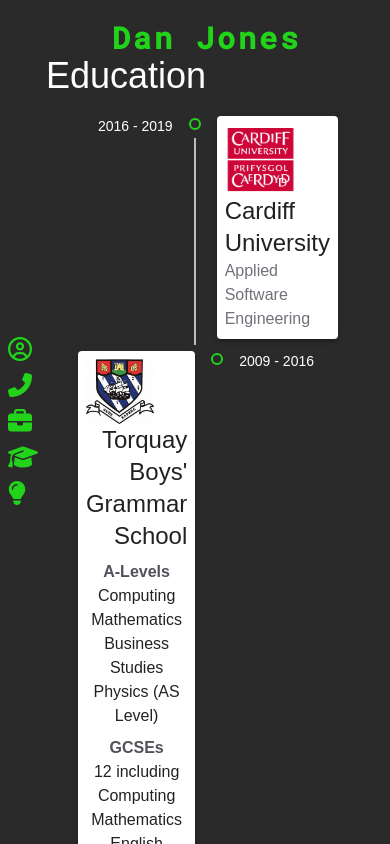
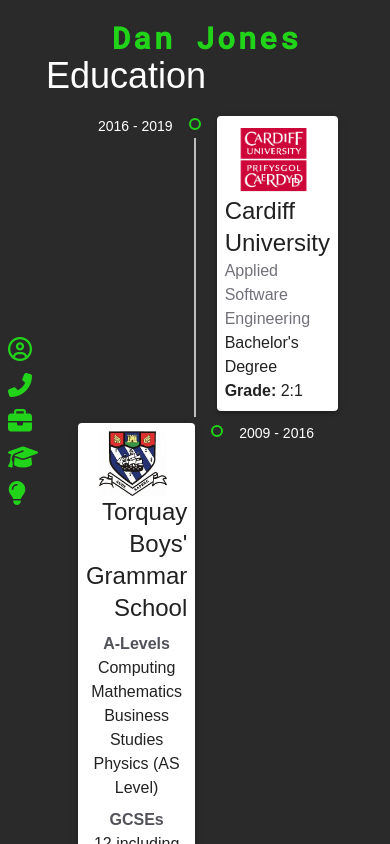
Before and after one commit to danjones457/cv-website, a React (Create React App) app: page / in a window 390 px wide. Built offline with nearby package versions, Linux system fonts and the light colour scheme; a web font is replaced by a local one.

Commit message:
Slight changes

```diff
--- a/src/pages/About.js
+++ b/src/pages/About.js
@@ -1,5 +1,4 @@
 import React from 'react';
-import '../App.css';
 import MyAge from './About/MyAge';
 import Languages from './About/Languages';
 import Frameworks from './About/Frameworks';
@@ -17,7 +16,7 @@ class About extends React.Component {
                 <span className="text-green">Software Engineer</span>
             </div>
             <div className="py-5 text-gray-300">
-                <p>I am a Software Consultant at Office & Dragons working in Central London. I graduated from Cardiff University with a 2:1 in Applied Software Engineering.</p>
+                <p>I am a Software Engineer at Office & Dragons working in Central London. I graduated from Cardiff University with a 2:1 in Applied Software Engineering.</p>
             </div>
             <div className="py-5 px-10">
                 <hr className="border-gray-500"/>
--- a/src/pages/Education.js
+++ b/src/pages/Education.js
@@ -16,7 +16,10 @@ class Education extends React.Component {
                     logoUrl="cardiff.jpg"
                     name="Cardiff University"
                     role="Applied Software Engineering"
-                    description=""
+                    description={<div>
+                        <p>Bachelor's Degree</p>
+                        <p><strong>Grade: </strong> 2:1</p>
+                    </div>}
                 />
                 <Content
                     last={true}
--- a/src/pages/Experience/Content.js
+++ b/src/pages/Experience/Content.js
@@ -20,7 +20,7 @@ export default function Content(props) {
             </TimelineSeparator>
             <TimelineContent>
                 <Paper elevation={3} className="lg:flex p-2">
-                    <div className="w-3/4 lg:w-1/4 pr-2 lg:m-auto">
+                    <div className="w-3/4 m-auto lg:w-1/4 pr-2">
                         <img src={process.env.PUBLIC_URL + '/work-logos/' + props.logoUrl} />
                     </div>
                     <div className="w-full lg:w-3/4">
```
